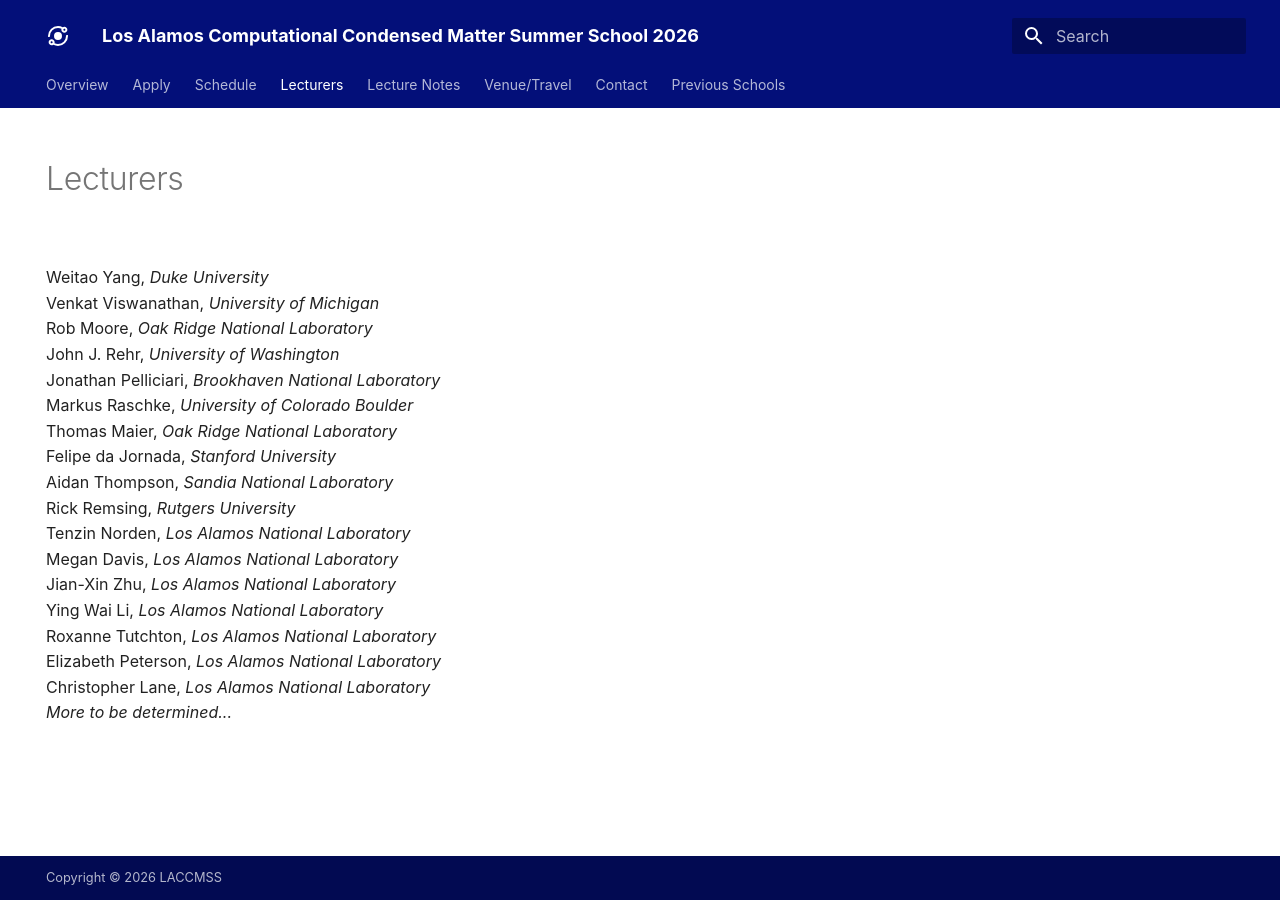
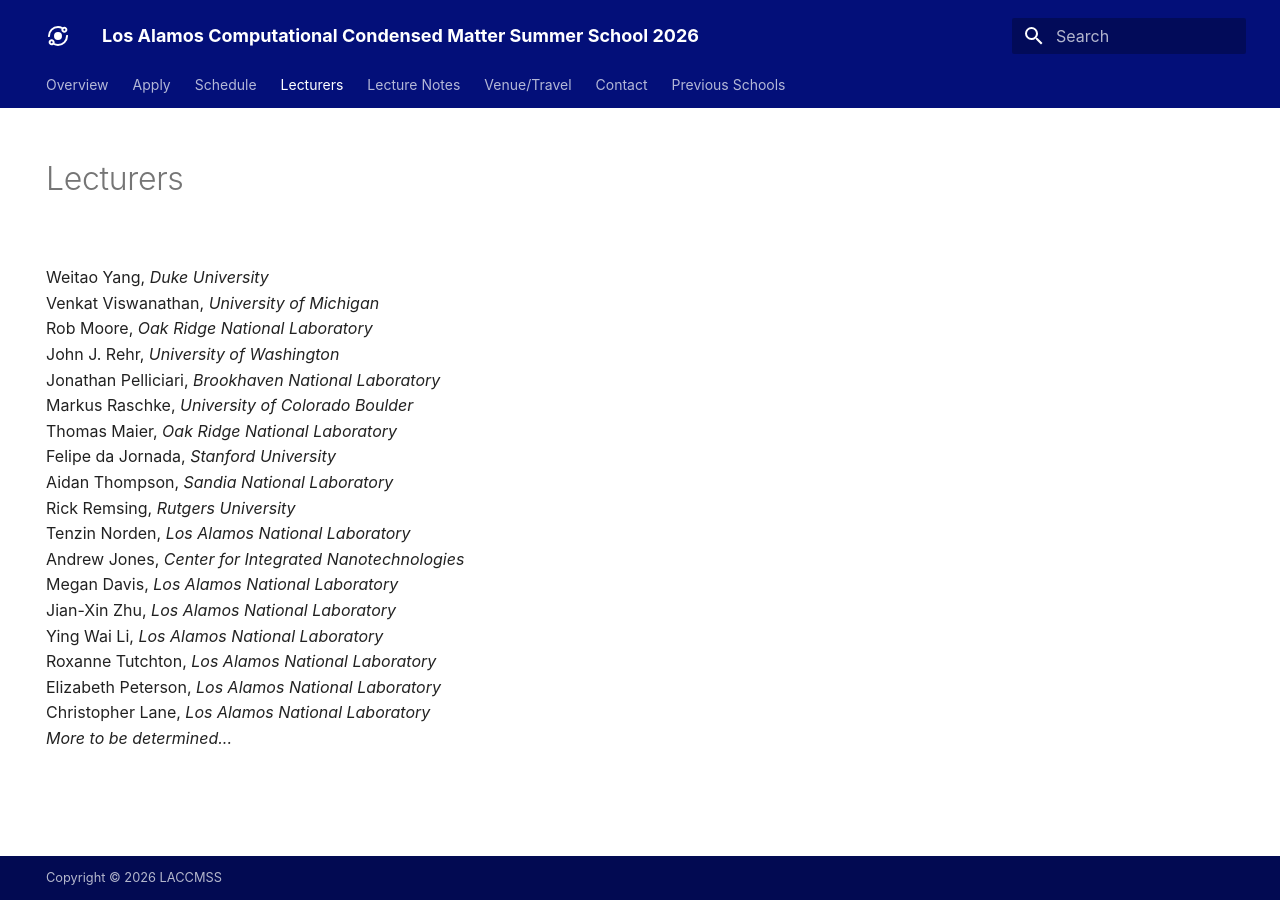
Before and after one commit to LACCMSS/2026, an MkDocs documentation site: the page built from docs/lecturers.md, in a window 1280 px wide. Built offline with MkDocs 1.6.1 and Material for MkDocs 9.7.7, drawn with Linux system fonts in a browser that asks for light colours; some web fonts are replaced.

Commit message:
Update lecturers.md

```diff
--- a/docs/lecturers.md
+++ b/docs/lecturers.md
@@ -15,6 +15,7 @@
 <br>Aidan Thompson, <i>Sandia National Laboratory</i>
 <br>Rick Remsing, <i>Rutgers University</i>
 <br>Tenzin Norden, <i>Los Alamos National Laboratory</i>
+<br>Andrew Jones, <i>Center for Integrated Nanotechnologies</i>
 <br>Megan Davis, <i>Los Alamos National Laboratory</i>
 <br>Jian-Xin Zhu, <i>Los Alamos National Laboratory</i>
 <br>Ying Wai Li, <i>Los Alamos National Laboratory</i>
```
